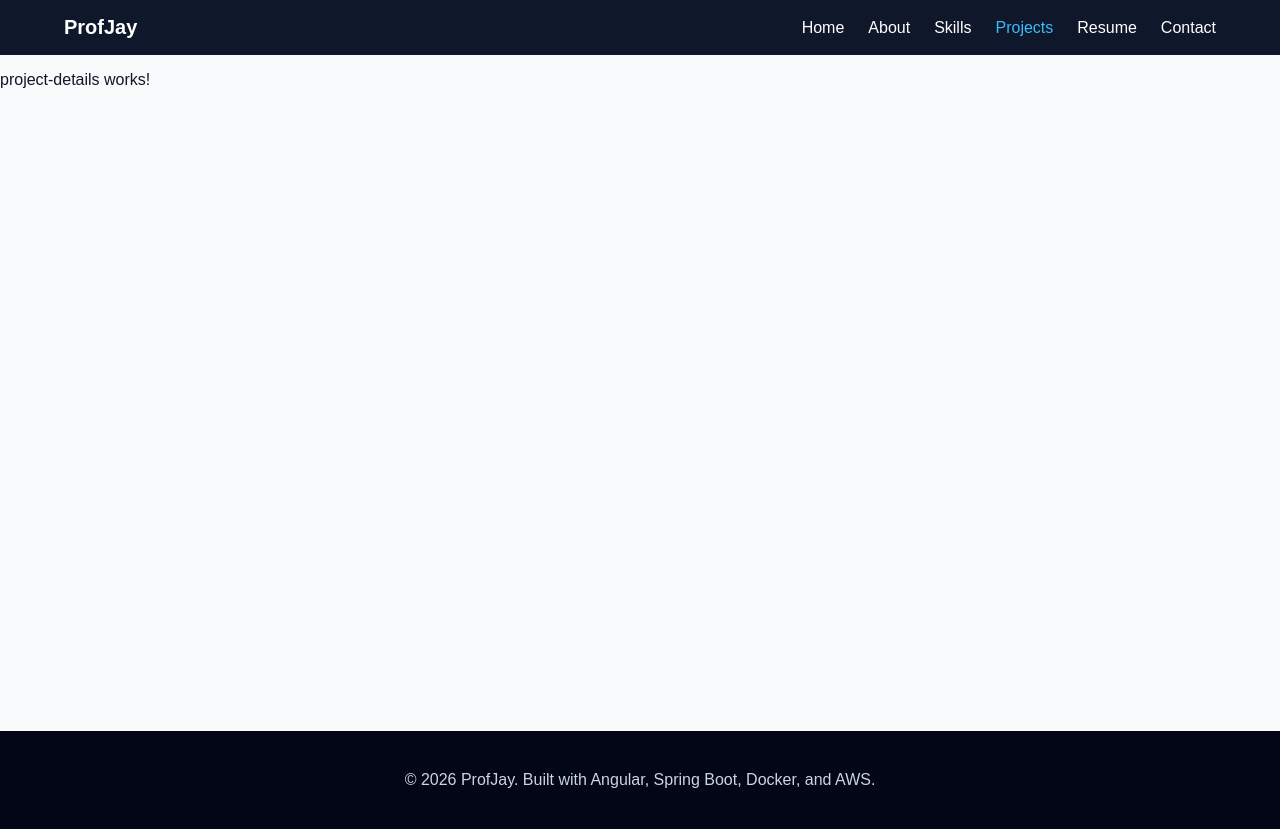
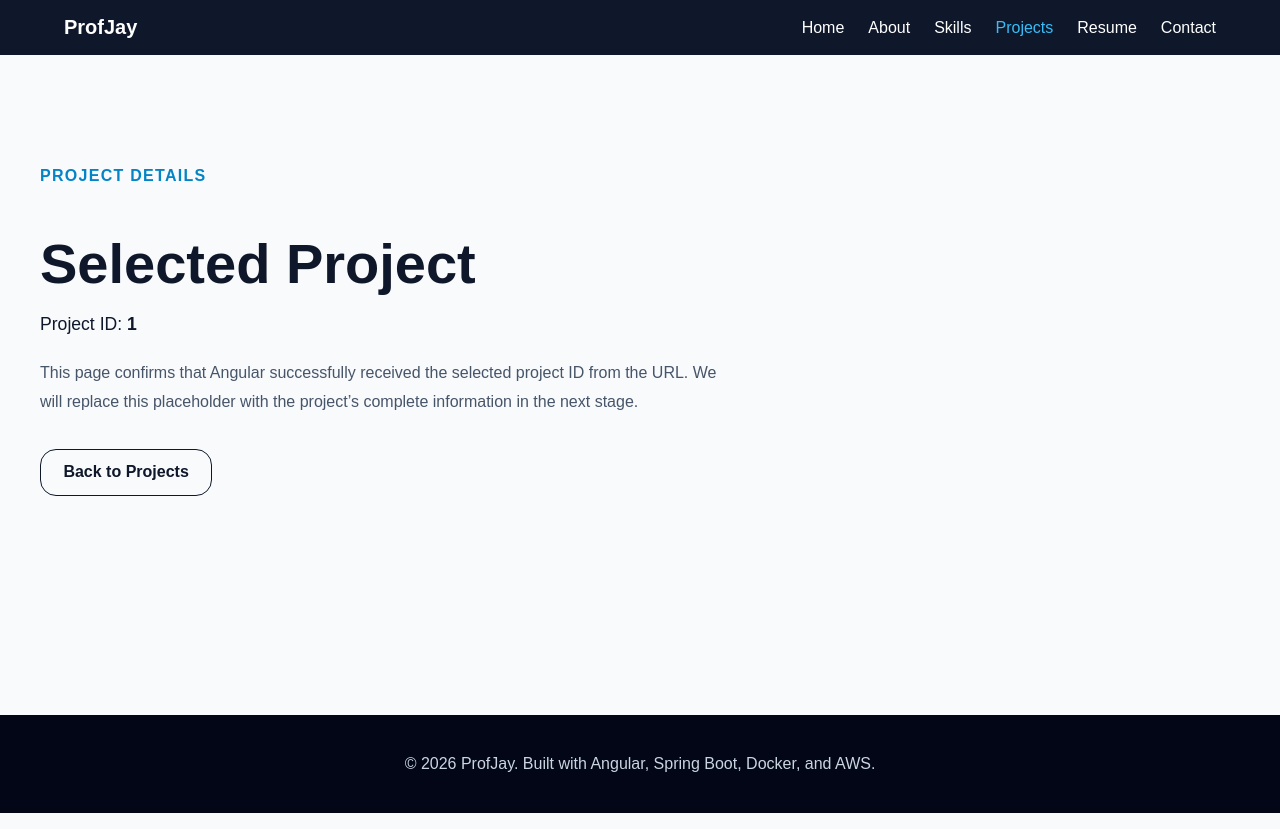
Before and after one commit to profjay1/portfolio-platform, an Angular app in the folder frontend/portfolio-frontend/: page /projects/1 in a window 1280 px wide. Built offline with nearby package versions, Linux system fonts and the light colour scheme.

Commit message:
Make project-detail functional

```diff
--- a/frontend/portfolio-frontend/src/app/app.routes.ts
+++ b/frontend/portfolio-frontend/src/app/app.routes.ts
@@ -24,12 +24,12 @@ export const routes: Routes = [
 
 { path: 'projects', component: Projects },
 
+{ path: 'projects/:id', component: ProjectDetails },
+
 { path: 'resume', component: Resume },
 
 { path: 'contact', component: Contact },
 
-{ path: 'projects/:id', component: ProjectDetails },
-
 { path: '**', redirectTo: '' }
 
 ];
--- a/frontend/portfolio-frontend/src/app/features/project-details/project-details.css
+++ b/frontend/portfolio-frontend/src/app/features/project-details/project-details.css
@@ -0,0 +1,35 @@
+.project-details-section {
+  min-height: 70vh;
+  padding: 6rem 0;
+  background: var(--color-background);
+}
+
+.project-details-section h1 {
+  margin-bottom: 1rem;
+  color: var(--color-primary);
+  font-size: clamp(2rem, 5vw, 3.5rem);
+}
+
+.project-id {
+  margin-bottom: 1.5rem;
+  color: var(--color-text);
+  font-size: 1.1rem;
+}
+
+.placeholder-message {
+  max-width: 700px;
+  margin-bottom: 2rem;
+  color: var(--color-text-muted);
+  line-height: 1.8;
+}
+
+.back-button {
+  padding: 0.85rem 1.4rem;
+  border: 1px solid var(--color-primary);
+  border-radius: var(--radius-md);
+  background: transparent;
+  color: var(--color-primary);
+  cursor: pointer;
+  font: inherit;
+  font-weight: 700;
+}
--- a/frontend/portfolio-frontend/src/app/features/project-details/project-details.html
+++ b/frontend/portfolio-frontend/src/app/features/project-details/project-details.html
@@ -1 +1,26 @@
-<p>project-details works!</p>
+<section class="project-details-section">
+  <div class="container">
+    <p class="section-label">Project Details</p>
+
+    <h1>Selected Project</h1>
+
+    <p class="project-id">
+      Project ID:
+      <strong>{{ projectId }}</strong>
+    </p>
+
+    <p class="placeholder-message">
+      This page confirms that Angular successfully received the selected
+      project ID from the URL. We will replace this placeholder with the
+      project’s complete information in the next stage.
+    </p>
+
+    <button
+      type="button"
+      class="back-button"
+      (click)="returnToProjects()"
+    >
+      Back to Projects
+    </button>
+  </div>
+</section>
--- a/frontend/portfolio-frontend/src/app/features/project-details/project-details.ts
+++ b/frontend/portfolio-frontend/src/app/features/project-details/project-details.ts
@@ -1,9 +1,19 @@
-import { Component } from '@angular/core';
+import { Component, inject } from '@angular/core';
+import { ActivatedRoute, Router } from '@angular/router';
 
 @Component({
   selector: 'app-project-details',
   imports: [],
   templateUrl: './project-details.html',
-  styleUrl: './project-details.css',
+  styleUrl: './project-details.css'
 })
-export class ProjectDetails {}
+export class ProjectDetails {
+  private readonly route = inject(ActivatedRoute);
+  private readonly router = inject(Router);
+
+  readonly projectId = this.route.snapshot.paramMap.get('id');
+
+  returnToProjects(): void {
+    this.router.navigate(['/projects']);
+  }
+}
```
